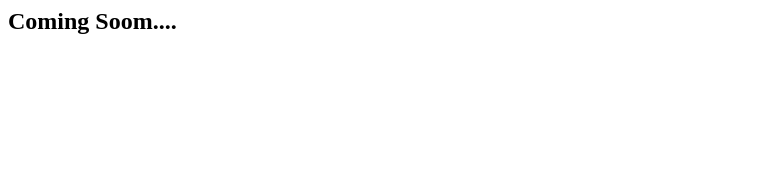
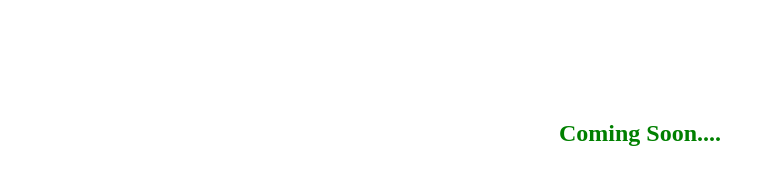
Before and after one commit to balraj73554/Portfolio, a plain HTML site: page index.html in a window 1280 px wide. Shown: the whole page, without its empty margins (0-774 px from the left). Drawn offline with Linux system fonts and the light colour scheme.

Commit message:
Update index.html

```diff
--- a/index.html
+++ b/index.html
@@ -1 +1,11 @@
-<h2>Coming Soom....</h2>
+<!DOCTYPE html>
+<html lang="en">
+<head>
+    <meta charset="UTF-8">
+    <meta name="viewport" content="width=device-width, initial-scale=1.0">
+    <title>Portfolio</title>
+</head>
+<body>
+    <h2 style="color:green;text-align: center;margin-top: 5em;">Coming Soon....</h2>
+</body>
+</html>
```
